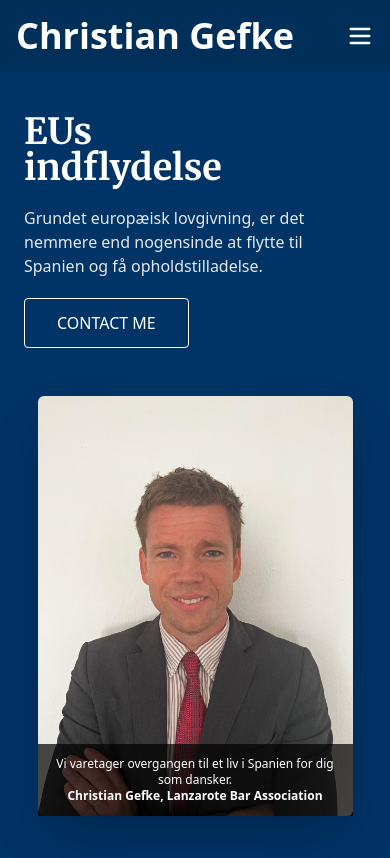
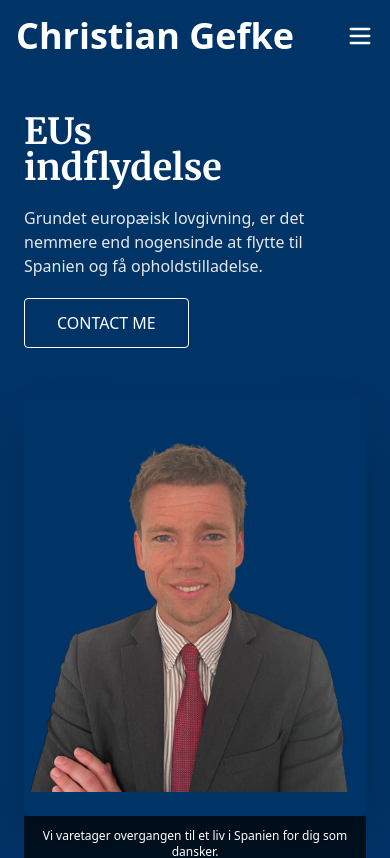
Before and after one commit to MatiasQuenardelle/gefke-web, a Next.js app: page / in a window 390 px wide. Shown: the top 858 px of the page. Built offline with nearby package versions, Linux system fonts and the light colour scheme.

Commit message:
Hero section almost ready

```diff
--- a/app/page.js
+++ b/app/page.js
@@ -5,6 +5,7 @@ import ArticlesSection from "@/components/ArticlesSection"
 import FAQSection from "@/components/FAQ"
 import Testimonials from "@/components/Testimonials"
 import PartnersSection from "@/components/PartnersSection"
+
 export default function Home() {
   return (
     <>
--- a/components/Header.js
+++ b/components/Header.js
@@ -92,7 +92,7 @@ export default function Header() {
   }
 
   return (
-    <header className="bg-[#002f5a] text-white shadow-md">
+    <header className=" bg-[#003366] text-white shadow-md">
       <div className="max-w-7xl mx-auto px-4 py-4 flex justify-between items-center">
         <h1
           onClick={() => router.push("/")}
--- a/components/HeroSection.js
+++ b/components/HeroSection.js
@@ -36,16 +36,18 @@ export default function HeroSection() {
 
         {/* Image */}
         <div className="md:w-1/2 flex justify-center">
-          <div className="relative w-full max-w-sm">
+          <div className="relative w-full max-w-sm pb-20 md:pb-0">
             <Image
-              src="/images/CristianGefke.jpeg"
+              src="/images/CristianGefke.png"
               alt="Christian Gefke"
-              width={450}
+              width={550}
               height={600}
-              className="w-full h-auto max-h-[420px] rounded-md shadow-2xl object-cover"
-              priority
+              className="w-full h-auto max-h-[420px] md:scale-140 pb-6 rounded-md shadow-2xl object-cover"
             />
-            <div className="absolute bottom-0 inset-x-0 bg-black/70 text-center px-4 py-3 text-xs md:text-sm">
+            <div
+              className="bg-black/70 text-center px-4 py-3 text-xs md:text-sm
+                         md:absolute md:top-93 inset-x-0"
+            >
               Vi varetager overgangen til et liv i Spanien for dig som dansker.
               <br />
               <span className="font-bold">
```
Also changed, not shown: public/images/CristianGefke.png (added).
